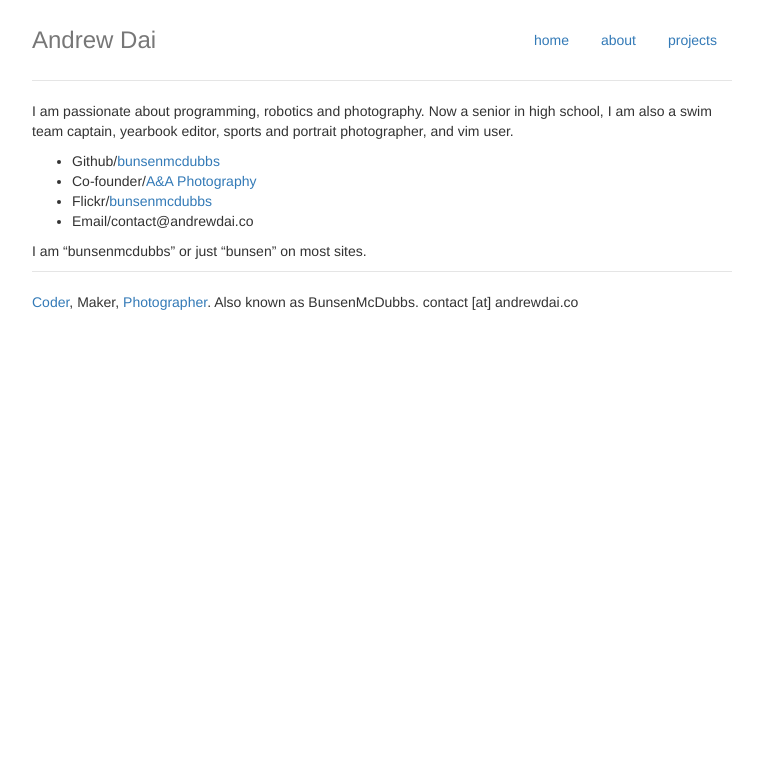
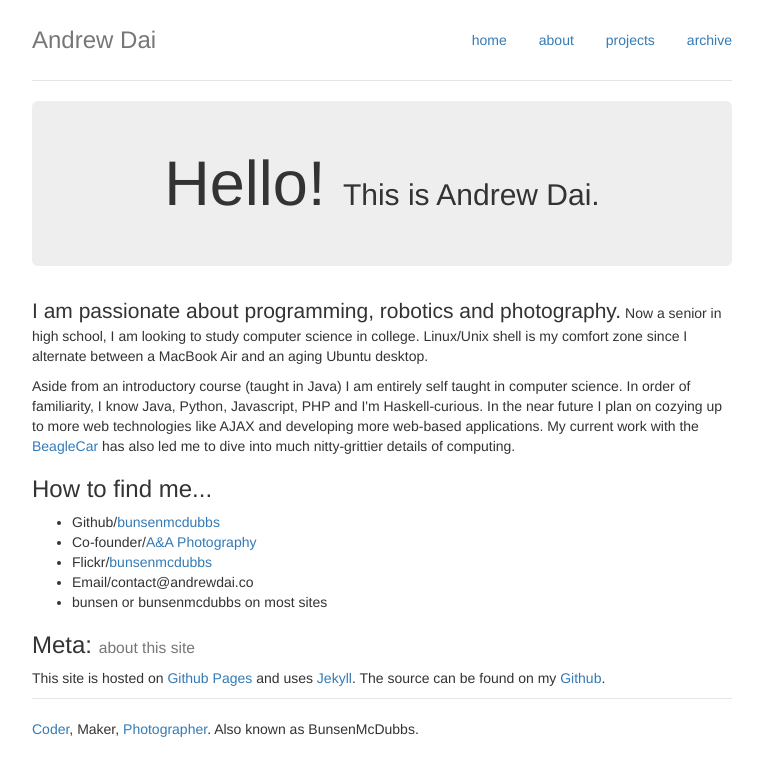
Before and after one commit to bunsenmcdubbs/bunsenmcdubbs.github.io, a Jekyll site: the page built from about/index.html, in a window 1280 px wide. Shown: the top 776 px of the page, without its empty margins (258-1021 px from the left). Built offline with Jekyll 4.4.1, drawn with Linux system fonts in a browser that asks for light colours; nearby versions of some CDN libraries; Markdown is read by kramdown in place of the engine named in the settings.

Commit message:
more styling, added archive page, updated about page

```diff
--- a/_layouts/default.html
+++ b/_layouts/default.html
@@ -21,10 +21,17 @@
 		<link rel="shortcut icon" href="http://en.gravatar.com/userimage/43242946/99ef6a0172bffefbe4c08416d432eef0.png?size=64">
 
 		<script>
-	  (function(i,s,o,g,r,a,m){i['GoogleAnalyticsObject']=r;i[r]=i[r]||function(){
-	  (i[r].q=i[r].q||[]).push(arguments)},i[r].l=1*new Date();a=s.createElement(o),
-	  m=s.getElementsByTagName(o)[0];a.async=1;a.src=g;m.parentNode.insertBefore(a,m)
-	  })(window,document,'script','//www.google-analytics.com/analytics.js','ga');
+			(function(i, s, o, g, r, a, m) {
+				i['GoogleAnalyticsObject'] = r;
+				i[r] = i[r] ||
+				function() {
+					(i[r].q = i[r].q || []).push(arguments)
+				}, i[r].l = 1 * new Date();
+				a = s.createElement(o), m = s.getElementsByTagName(o)[0];
+				a.async = 1;
+				a.src = g;
+				m.parentNode.insertBefore(a, m)
+			})(window, document, 'script', '//www.google-analytics.com/analytics.js', 'ga');
 
 			ga('create', 'UA-20508277-4', 'andrewdai.co');
 			ga('send', 'pageview');
@@ -36,10 +43,19 @@
 		<div class="container">
 			<header>
 				<nav>
-      	<ul class="nav nav-pills pull-right">
-        	<li><a href="/">home</a></li>
-        	<li><a href="/about/">about</a></li>
-        	<li><a href="/projects/">projects</a></li>
+					<ul class="nav nav-pills navbar-right">
+						<li>
+							<a href="/">home</a>
+						</li>
+						<li>
+							<a href="/about/">about</a>
+						</li>
+						<li>
+							<a href="/projects/">projects</a>
+						</li>
+						<li>
+							<a href="/archive/">archive</a>
+						</li>
 					</ul>
 					<h3 class="text-muted">{{ site.name }}</h3>
 				</nav>
@@ -52,11 +68,9 @@
 			<!-- <a href="https://github.com/bunsenmcdubbs"><img style="position: absolute; top: 0; right: 0; border: 0;" src="https://s3.amazonaws.com/github/ribbons/forkme_right_darkblue_121621.png" alt="Fork me on GitHub"></a> -->
 
 			<footer>
-      <p><a href="https://github.com/bunsenmcdubbs">Coder</a>,
-         Maker,
-         <a href="http://aa2photo.smugmug.com">Photographer</a>.
-         Also known as BunsenMcDubbs.
-         contact [at] andrewdai.co</p>
+				<p>
+					<a href="https://github.com/bunsenmcdubbs">Coder</a>, Maker, <a href="http://aa2photo.smugmug.com">Photographer</a>. Also known as BunsenMcDubbs.
+				</p>
 			</footer>
 		</div>
 
--- /dev/null
+++ b/about/index.html
@@ -0,0 +1,44 @@
+---
+layout: default
+title: About me, Andrew Dai aka BunsenMcDubbs
+---
+
+<div>
+	<div class="jumbotron">
+		<span class="h1">Hello! </span>
+		<span class="h2">This is Andrew Dai.</span><br />
+		<!-- <img src="http://en.gravatar.com/userimage/43242946/99ef6a0172bffefbe4c08416d432eef0.png?size=200" height="200" width="200" class="img-circle"/> -->
+	</div>
+
+	<p>
+		<span class="lead">I am passionate about programming, robotics and photography.</span> Now a senior in high school, I am looking to study computer science in college. Linux/Unix shell is my comfort zone since I alternate between a MacBook Air and an aging Ubuntu desktop.
+	</p>
+
+	<p>
+		Aside from an introductory course (taught in Java) I am entirely self taught in computer science. In order of familiarity, I know Java, Python, Javascript, PHP and I'm Haskell-curious. In the near future I plan on cozying up to more web technologies like AJAX and developing more web-based applications. My current work with the <a href="/beaglecar/intro.html">BeagleCar</a> has also led me to dive into much nitty-grittier details of computing.
+	</p>
+
+	<h3>How to find me...</h3>
+
+	<ul>
+		<li>
+			Github/<a href="http://github.com/bunsenmcdubbs">bunsenmcdubbs</a>
+		</li>
+		<li>
+			Co-founder/<a href="http://aa2photo.smugmug.com">A&A Photography</a>
+		</li>
+		<li>
+			Flickr/<a href="http://flickr.com/photos/andyswim96/">bunsenmcdubbs</a>
+		</li>
+		<li>
+			Email/contact@andrewdai.co
+		</li>
+		<li>
+			bunsen or bunsenmcdubbs on most sites
+		</li>
+	</ul>
+
+	<h3>Meta: <small>about this site</small></h3>
+	<p>This site is hosted on <a href="http://pages.github.com">Github Pages</a> and uses <a href="http://jekyllrb.com">Jekyll</a>. The source can be found on my <a href="http://github.com/bunsenmcdubbs/bunsenmcdubbs.github.io/">Github</a>.</p>
+
+</div>
--- a/about/index.md
+++ /dev/null
@@ -1,15 +0,0 @@
----
-layout: default
-title: About me, Andrew Dai aka BunsenMcDubbs
----
-
-I am passionate about programming, robotics and photography. Now a senior in
-high school, I am also a swim team captain, yearbook editor, sports and portrait
-photographer, and vim user.
-
-  - Github/[bunsenmcdubbs](http://github.com/bunsenmcdubbs)
-  - Co-founder/[A&A Photography](http://aa2photo.smugmug.com)
-  - Flickr/[bunsenmcdubbs](http://flickr.com/photos/andyswim96)
-  - Email/contact@andrewdai.co
-
-I am "bunsenmcdubbs" or just "bunsen" on most sites.
--- a/css/main.css
+++ b/css/main.css
@@ -1,8 +1,13 @@
 /* Customize container - narrower */
 @media (min-width: 768px) {
-  .container {
-    max-width: 730px;
-  }
+	.container {
+		max-width: 730px;
+	}
+}
+
+/* Custom Jumbotron */
+.jumbotron {
+	text-align: center;
 }
 
 /* Custom header */
@@ -29,10 +34,6 @@ footer {
 	display: block;
 	margin: .75em 0;
 	padding-top: 0.5em;
-
-	background-color: #eee;
-	border-left: 15px solid #ccc;
-	padding-left: 10px;
 }
 
 .meta {
@@ -44,5 +45,6 @@ footer {
 	display: block;
 	font-size: 90%;
 	font-style: italic;
+	margin-top: 0.7em;
 	padding: .75em .5em .5em 3em;
 }
```
Also changed, not shown: archive/index.html (added, +16 -0 lines), index.html (+8 -5 lines). Lines whose indentation alone changed are shown as unchanged.
